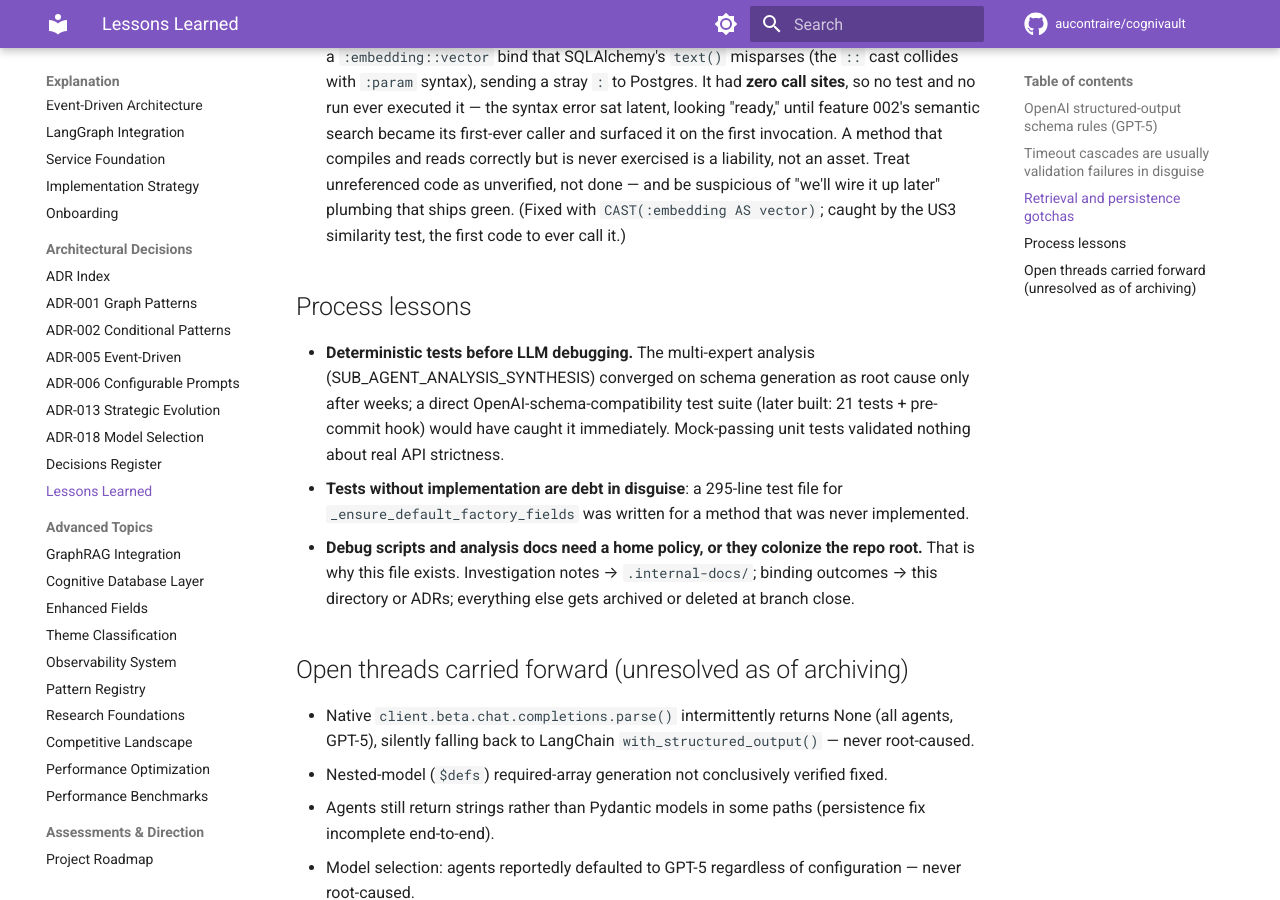
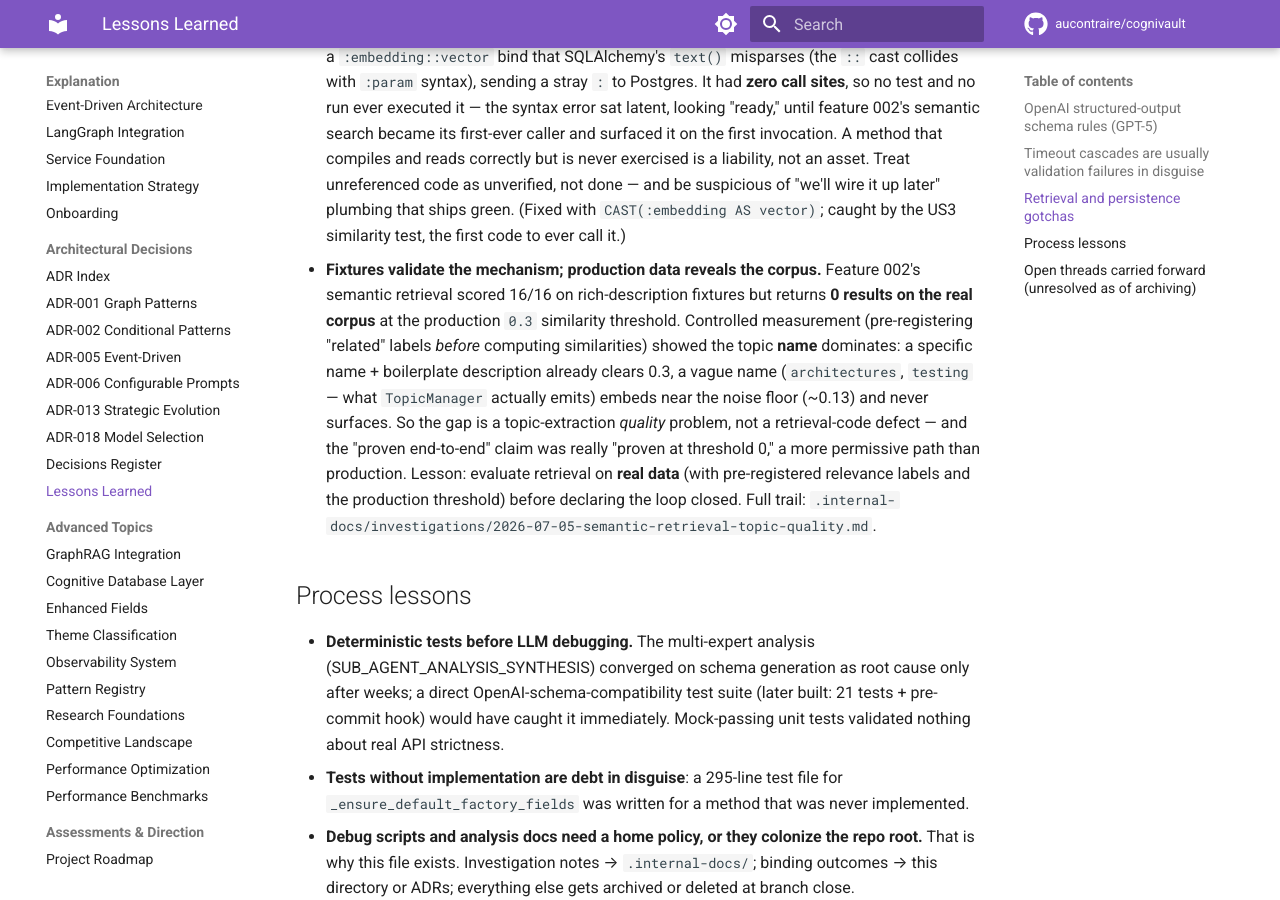
Before and after one commit to aucontraire/cognivault, an MkDocs documentation site: the page built from docs/development/LESSONS_LEARNED.md, in a window 1280 px wide and 900 px high, scrolled down 2044 px. Built offline with MkDocs 1.6.1 and Material for MkDocs 9.7.7, drawn with Linux system fonts in a browser that asks for light colours; comment, search, counter and statistics services are not loaded; the version menu is left out.

Commit message:
docs(lessons): evaluate retrieval on real data — topic-name quality gates SC-003
Feature 002 scored 16/16 on rich fixtures but returns 0 results on the real corpus at
the 0.3 threshold; controlled measurement showed topic-name quality dominates. Records
the lesson + points to the .internal-docs investigation.

```diff
--- a/docs/development/LESSONS_LEARNED.md
+++ b/docs/development/LESSONS_LEARNED.md
@@ -30,6 +30,7 @@ The infamous "Critic timeout" pattern: schema passes → OpenAI responds → Pyd
 - **`str(output)` is where metadata goes to die.** The persistence chain was correct (JSONB column, GIN index, 13 query methods) but agents returned formatted strings, and the orchestrator stringified outputs (~line 463), so `execution_metadata->'agent_outputs'->X` stored `"string"` not `"object"` — losing confidence, timing, everything. Rule: pass Pydantic models end-to-end; `model_dump()` only at the serialization boundary. (Partially fixed; see open threads.)
 - **The same loss pattern hit markdown export**: `MarkdownExporter.export()` never received `agent_results`, so frontmatter metadata was `{}` and every summary was the hardcoded fallback. Rich structured outputs existed but were never extracted.
 - **Dormant code isn't just unused — it's unverified.** `TopicRepository.find_similar_by_embedding` shipped ~7 months before feature 002 with a `:embedding::vector` bind that SQLAlchemy's `text()` misparses (the `::` cast collides with `:param` syntax), sending a stray `:` to Postgres. It had **zero call sites**, so no test and no run ever executed it — the syntax error sat latent, looking "ready," until feature 002's semantic search became its first-ever caller and surfaced it on the first invocation. A method that compiles and reads correctly but is never exercised is a liability, not an asset. Treat unreferenced code as unverified, not done — and be suspicious of "we'll wire it up later" plumbing that ships green. (Fixed with `CAST(:embedding AS vector)`; caught by the US3 similarity test, the first code to ever call it.)
+- **Fixtures validate the mechanism; production data reveals the corpus.** Feature 002's semantic retrieval scored 16/16 on rich-description fixtures but returns **0 results on the real corpus** at the production `0.3` similarity threshold. Controlled measurement (pre-registering "related" labels *before* computing similarities) showed the topic **name** dominates: a specific name + boilerplate description already clears 0.3, a vague name (`architectures`, `testing` — what `TopicManager` actually emits) embeds near the noise floor (~0.13) and never surfaces. So the gap is a topic-extraction *quality* problem, not a retrieval-code defect — and the "proven end-to-end" claim was really "proven at threshold 0," a more permissive path than production. Lesson: evaluate retrieval on **real data** (with pre-registered relevance labels and the production threshold) before declaring the loop closed. Full trail: `.internal-docs/investigations/2026-07-05-semantic-retrieval-topic-quality.md`.
 
 ## Process lessons
 
```
